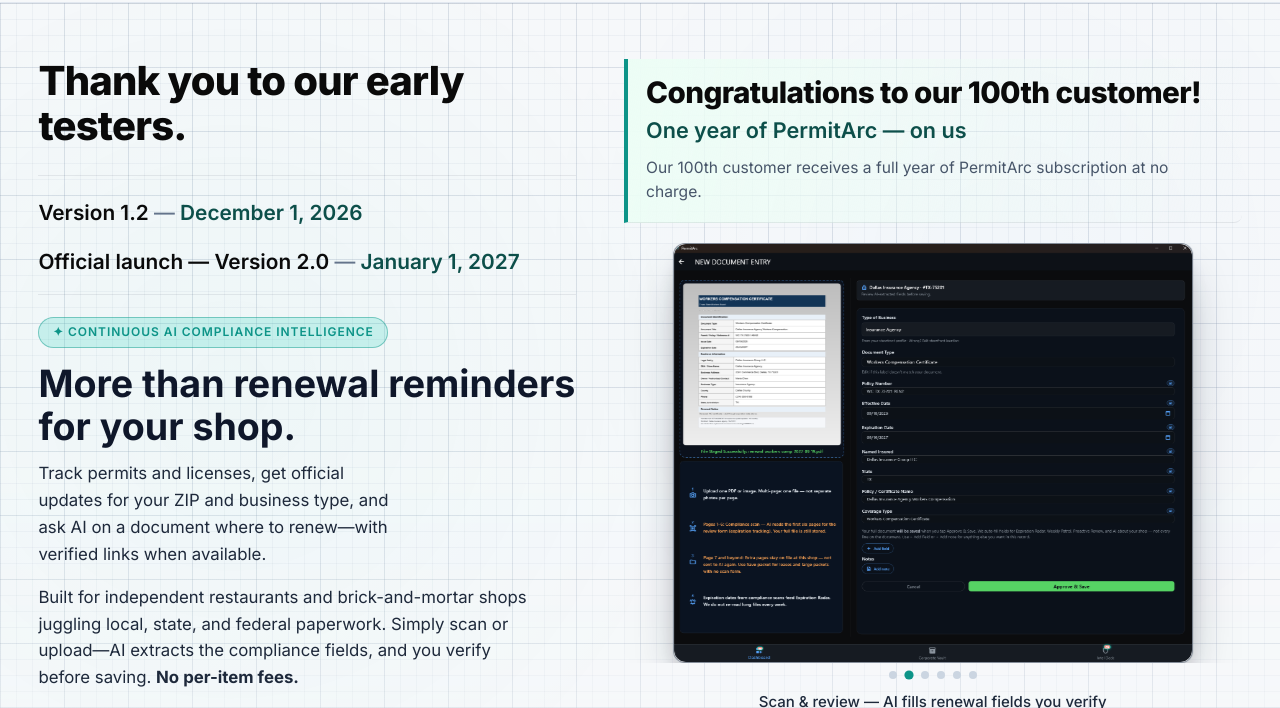
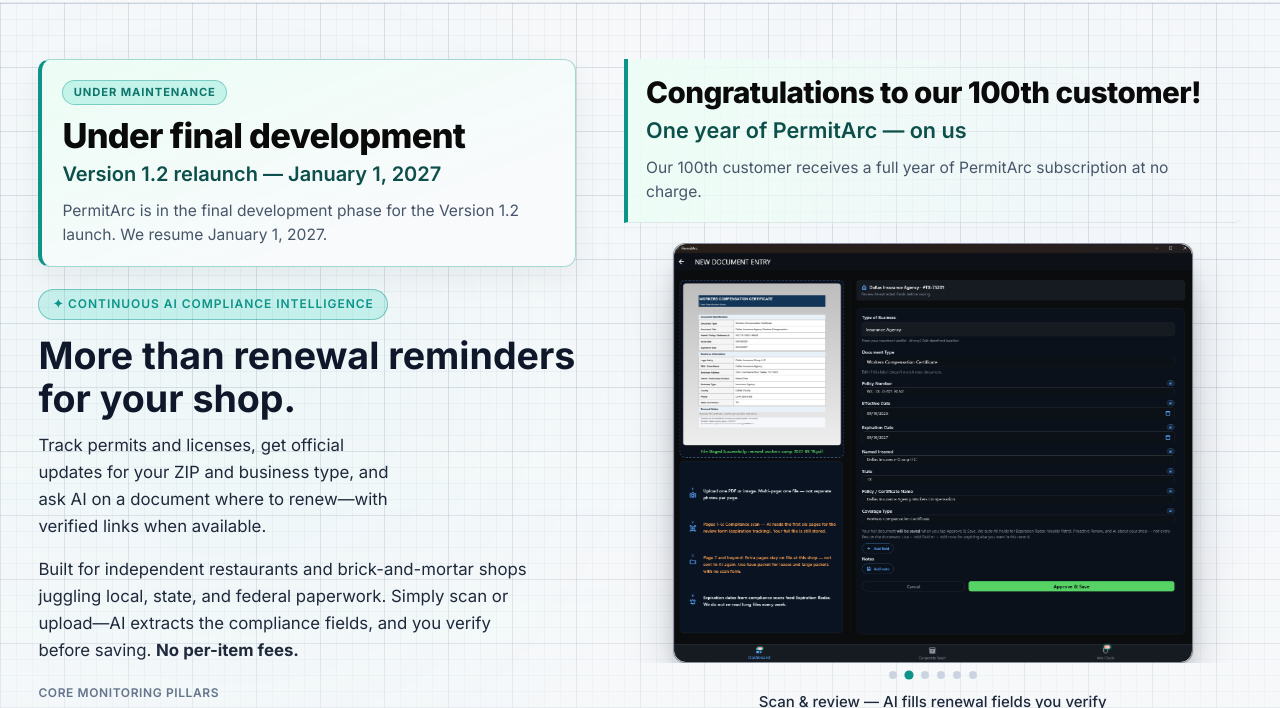
Before and after one commit to rdongoodman/PermitArc-website, a plain HTML site: page index.html in a window 1280 px wide. Shown: the part 62-770 px from the top of the page. Drawn offline with Linux system fonts and the light colour scheme.

Commit message:
Home: mark the door hero as under final development for the January 1, 2027 v1.2 relaunch.
Co-authored-by: Cursor <cursoragent@cursor.com>

```diff
--- a/door-home.css
+++ b/door-home.css
@@ -285,76 +285,59 @@ body.door-page footer.site-footer {
     radial-gradient(circle at 78% 28%, rgba(88, 166, 255, 0.08) 0, transparent 38%);
 }
 
-.door-tester-announce {
+.door-dev-sign {
   margin: 0 0 1.35rem;
-  padding: 0 0 1.25rem;
-  border-bottom: 1px solid rgba(15, 23, 42, 0.08);
+  padding: 1.15rem 1.25rem 1.2rem;
   max-width: 36rem;
+  border: 1px solid rgba(13, 148, 136, 0.35);
+  border-left: 4px solid #0d9488;
+  border-radius: 12px;
+  background: linear-gradient(160deg, #ecfdf5 0%, rgba(248, 250, 252, 0.96) 72%);
+  box-shadow: 0 10px 30px rgba(15, 23, 42, 0.06);
 }
 
-.door-tester-announce__headline {
-  margin: 0 0 0.4rem;
-  font-size: clamp(1.75rem, 3.6vw, 2.5rem);
+.door-dev-sign__status {
+  display: inline-block;
+  margin: 0 0 0.7rem;
+  padding: 0.28rem 0.65rem;
+  border-radius: 9999px;
+  font-size: 0.7rem;
+  font-weight: 700;
+  letter-spacing: 0.08em;
+  text-transform: uppercase;
+  line-height: 1.3;
+  color: #0f766e;
+  background: rgba(45, 212, 191, 0.22);
+  border: 1px solid rgba(13, 148, 136, 0.4);
+}
+
+.door-dev-sign__headline {
+  margin: 0 0 0.35rem;
+  font-size: clamp(1.65rem, 3.2vw, 2.15rem);
   font-weight: 800;
   line-height: 1.12;
   letter-spacing: -0.02em;
   color: #0a0a0a;
 }
 
-.door-tester-announce__subhead {
-  margin: 0 0 0.85rem;
-  font-size: clamp(1.1rem, 2.2vw, 1.35rem);
+.door-dev-sign__launch {
+  margin: 0 0 0.7rem;
+  font-size: clamp(1.05rem, 2vw, 1.25rem);
   font-weight: 600;
   line-height: 1.35;
   color: #0d4f4a;
 }
 
-.door-tester-announce__body {
-  margin: 0;
+.door-dev-sign__date {
+  white-space: nowrap;
 }
 
-.door-tester-announce__body p {
+.door-dev-sign__body {
   margin: 0;
-  font-size: 1rem;
+  font-size: 0.975rem;
   font-weight: 400;
   line-height: 1.55;
   color: #475569;
-}
-
-.door-tester-announce__body p + p {
-  margin-top: 0.35rem;
-}
-
-.door-roadmap {
-  margin: 0 0 1.35rem;
-  padding: 0 0 1.15rem;
-  border-bottom: 1px solid rgba(15, 23, 42, 0.08);
-  max-width: 36rem;
-}
-
-.door-roadmap__line {
-  margin: 0;
-  font-size: clamp(1.05rem, 2.1vw, 1.3rem);
-  font-weight: 600;
-  line-height: 1.4;
-  color: #0d4f4a;
-}
-
-.door-roadmap__line + .door-roadmap__line {
-  margin-top: 1.25rem;
-}
-
-.door-roadmap__label {
-  color: #0a0a0a;
-}
-
-.door-roadmap__sep {
-  color: #64748b;
-  font-weight: 500;
-}
-
-.door-roadmap__date {
-  color: #0d4f4a;
 }
 
 .door-century-announce {
--- a/index.html
+++ b/index.html
@@ -13,7 +13,7 @@
   <link rel="preconnect" href="https://fonts.gstatic.com" crossorigin>
   <link href="https://fonts.googleapis.com/css2?family=Inter:wght@400;500;600;700;800&display=swap" rel="stylesheet">
   <link rel="stylesheet" href="styles.css?v=20261003chip2">
-  <link rel="stylesheet" href="door-home.css?v=20261102gap1">
+  <link rel="stylesheet" href="door-home.css?v=20261112devsign">
   <script src="launch-config.js?v=20260911c"></script>
   <script src="site-ga4.js?v=20260923"></script>
   <script src="site-support-mailto.js?v=20260918chooser"></script>
@@ -41,20 +41,11 @@
   <main class="door-hero">
     <div class="door-hero__grid">
       <div class="door-copy">
-        <section class="door-tester-announce" aria-label="Early tester update">
-          <p class="door-tester-announce__headline">Thank you to our early testers.</p>
-        </section>
-        <section class="door-roadmap" aria-label="Upcoming releases">
-          <p class="door-roadmap__line">
-            <span class="door-roadmap__label">Version 1.2</span>
-            <span class="door-roadmap__sep">&mdash;</span>
-            <span class="door-roadmap__date">December 1, 2026</span>
-          </p>
-          <p class="door-roadmap__line door-roadmap__line--launch">
-            <span class="door-roadmap__label">Official launch &mdash; Version 2.0</span>
-            <span class="door-roadmap__sep">&mdash;</span>
-            <span class="door-roadmap__date">January 1, 2027</span>
-          </p>
+        <section class="door-dev-sign" aria-label="Under final development">
+          <p class="door-dev-sign__status">Under maintenance</p>
+          <p class="door-dev-sign__headline">Under final development</p>
+          <p class="door-dev-sign__launch">Version 1.2 relaunch &mdash; <span class="door-dev-sign__date">January 1, 2027</span></p>
+          <p class="door-dev-sign__body">PermitArc is in the final development phase for the Version 1.2 launch. We resume January 1, 2027.</p>
         </section>
         <p class="door-hero-eyebrow">&#10022; CONTINUOUS AI COMPLIANCE INTELLIGENCE</p>
         <h1>More than renewal reminders for your shop.</h1>
```
